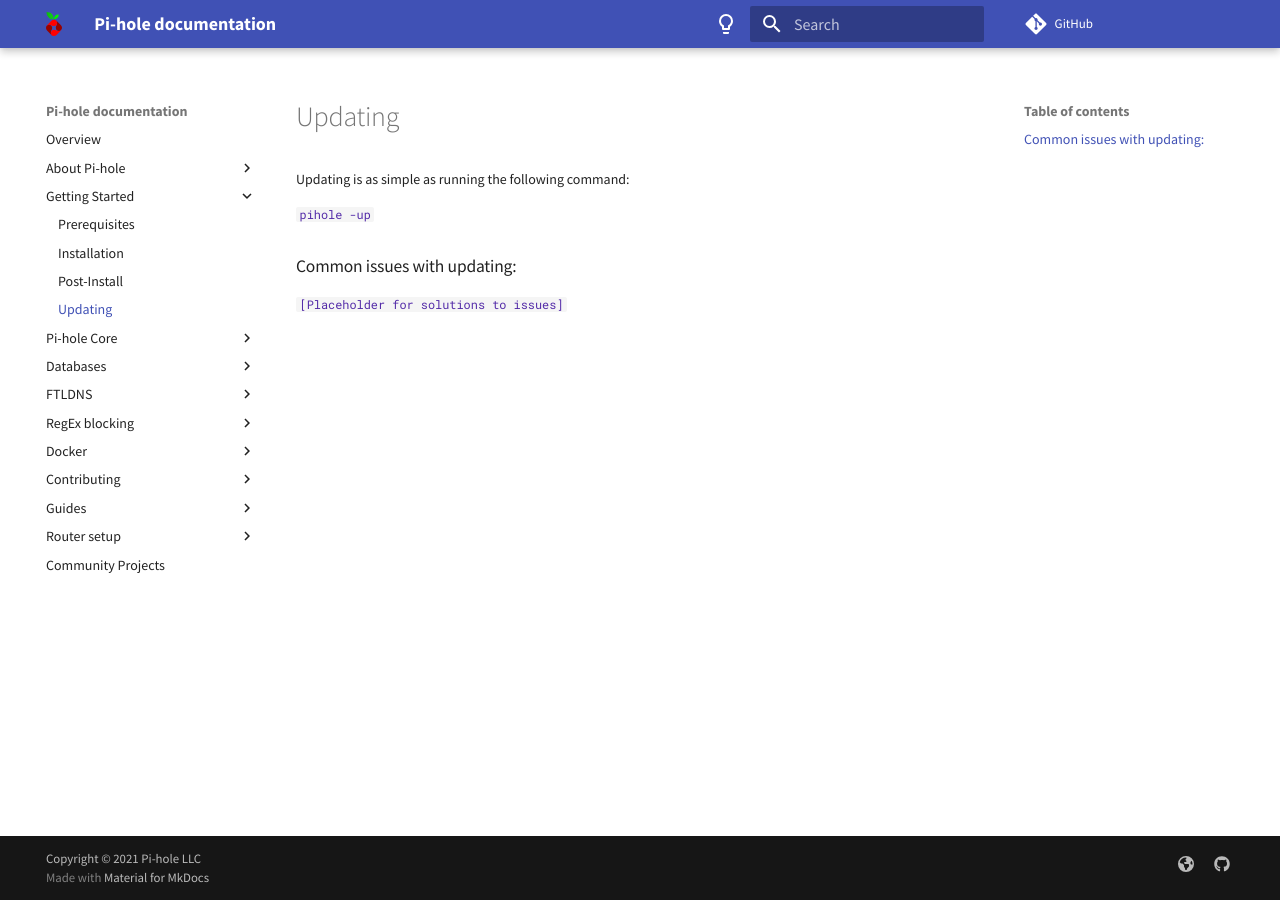
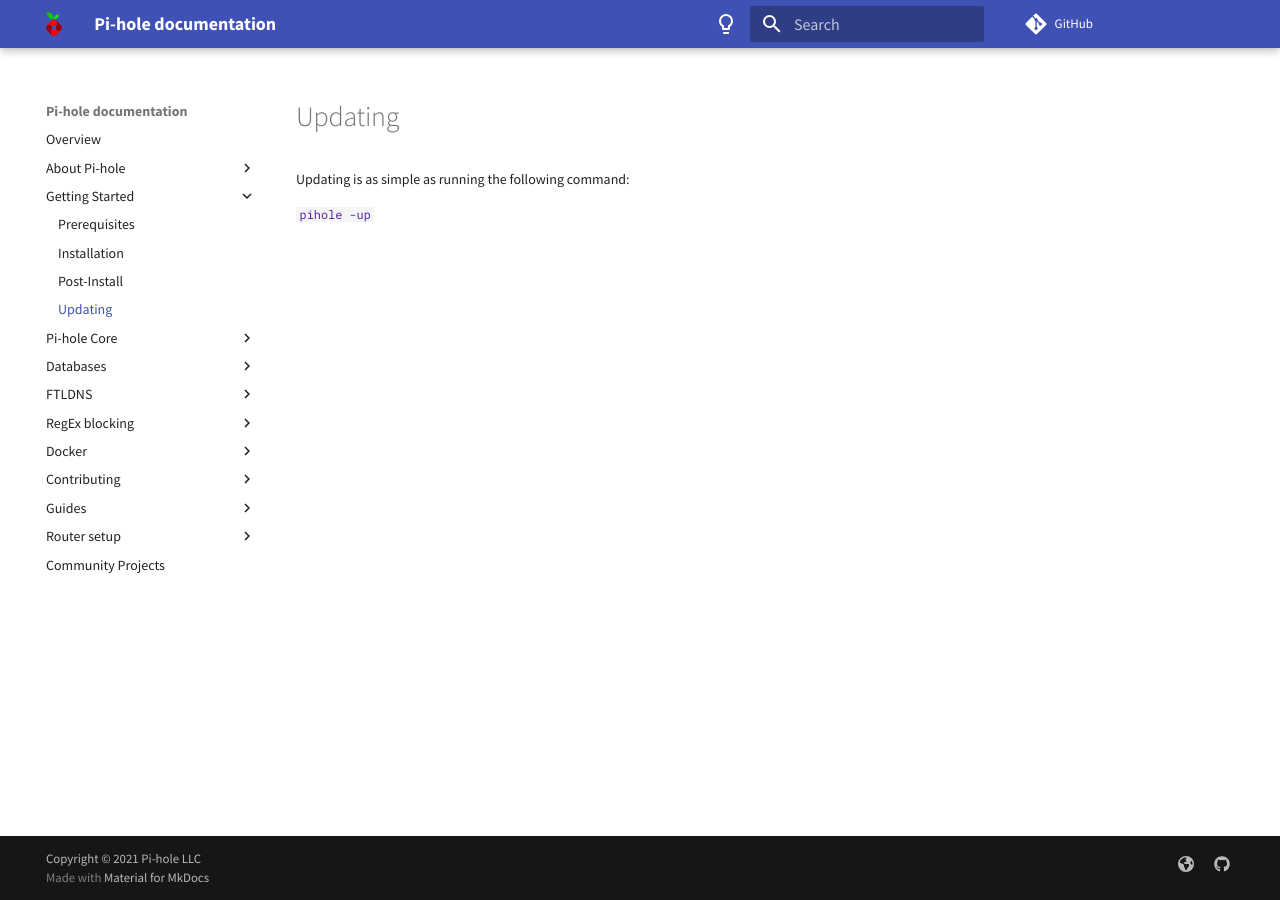
Before and after one commit to pi-hole/docs, an MkDocs documentation site: the page built from docs/main/update.md, in a window 1280 px wide. Built offline with MkDocs 1.6.1 and Material for MkDocs 9.7.7, drawn with Linux system fonts in a browser that asks for light colours; comment, search, counter and statistics services are not loaded.

Commit message:
Remove empty placeholder
Signed-off-by: yubiuser <ckoenig@posteo.de>

```diff
--- a/docs/main/update.md
+++ b/docs/main/update.md
@@ -2,8 +2,4 @@
 
 `pihole -up`
 
-### Common issues with updating:
-
-`[Placeholder for solutions to issues]`
-
 {!abbreviations.md!}
```
